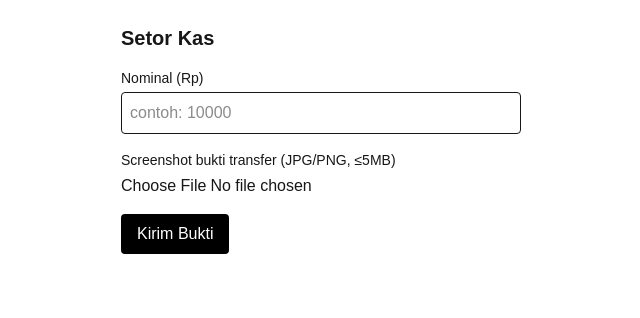
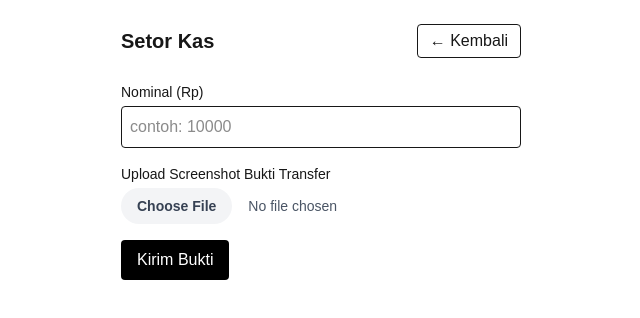
Before and after one commit to eric16644-lang/kas-pemuda, a Next.js app: page /setor in a window 1280 px wide. Shown: the top 318 px of the page, without its empty margins (319-959 px from the left). Built offline with nearby package versions, Linux system fonts and the light colour scheme; no server answers.

Commit message:
feat(setor): add file preview, client-side validation, and Back button

```diff
--- a/src/app/setor/page.tsx
+++ b/src/app/setor/page.tsx
@@ -1,6 +1,7 @@
 'use client'
 
-import { useState } from 'react'
+import { useEffect, useState } from 'react'
+import { useRouter } from 'next/navigation'
 import { createClient } from '@supabase/supabase-js'
 
 const url = process.env.NEXT_PUBLIC_SUPABASE_URL!
@@ -8,20 +9,70 @@ const anon = process.env.NEXT_PUBLIC_SUPABASE_ANON_KEY!
 const supabase = createClient(url, anon)
 
 export default function SetorPage() {
+  const router = useRouter()
   const [amount, setAmount] = useState('')
   const [file, setFile] = useState<File | null>(null)
+  const [previewUrl, setPreviewUrl] = useState<string | null>(null)
   const [loading, setLoading] = useState(false)
   const [msg, setMsg] = useState<string | null>(null)
 
-  const handleSubmit = async (e: React.FormEvent) => {
+  // Buat / hapus object URL untuk preview
+  useEffect(() => {
+    if (!file) {
+      if (previewUrl) {
+        URL.revokeObjectURL(previewUrl)
+        setPreviewUrl(null)
+      }
+      return
+    }
+    const newUrl = URL.createObjectURL(file)
+    setPreviewUrl(newUrl)
+    return () => URL.revokeObjectURL(newUrl)
+  }, [file, previewUrl])
+
+  const onPickFile = (e: React.ChangeEvent<HTMLInputElement>) => {
+    const f = e.target.files?.[0] ?? null
+    setMsg(null)
+
+    if (!f) {
+      setFile(null)
+      return
+    }
+
+    // Validasi tipe file
+    const okTypes = ['image/jpeg', 'image/png']
+    if (!okTypes.includes(f.type)) {
+      setMsg('❌ Format harus JPG atau PNG')
+      e.target.value = '' // reset input
+      return
+    }
+
+    // Validasi ukuran file
+    const max = 5 * 1024 * 1024
+    if (f.size > max) {
+      setMsg('❌ Ukuran maksimal 5MB')
+      e.target.value = '' // reset input
+      return
+    }
+
+    setFile(f)
+  }
+
+  const handleSubmit = async (e: React.FormEvent<HTMLFormElement>) => {
     e.preventDefault()
     setMsg(null)
 
     const { data: sessionRes } = await supabase.auth.getSession()
     const accessToken = sessionRes.session?.access_token
-    if (!accessToken) { setMsg('Silakan login dulu.'); return }
+    if (!accessToken) {
+      setMsg('Silakan login dulu.')
+      return
+    }
 
-    if (!amount || !file) { setMsg('Nominal & screenshot wajib.'); return }
+    if (!amount || !file) {
+      setMsg('Nominal & screenshot wajib.')
+      return
+    }
 
     const form = new FormData()
     form.append('amount', amount)
@@ -37,7 +88,8 @@ export default function SetorPage() {
       const json: { ok?: boolean; error?: string } = await res.json()
       if (!res.ok) throw new Error(json.error || 'Gagal kirim bukti')
       setMsg('✅ Bukti dikirim. Menunggu verifikasi admin.')
-      setAmount(''); setFile(null)
+      setAmount('')
+      setFile(null)
     } catch (err: unknown) {
       const message = err instanceof Error ? err.message : 'Gagal kirim bukti'
       setMsg(`❌ ${message}`)
@@ -47,24 +99,68 @@ export default function SetorPage() {
   }
 
   return (
-    <div className="max-w-md mx-auto p-6">
-      <h1 className="text-xl font-semibold mb-4">Setor Kas</h1>
+    <div className="max-w-md mx-auto p-6 space-y-6">
+      {/* Header + Tombol kembali */}
+      <div className="flex items-center justify-between">
+        <h1 className="text-xl font-semibold">Setor Kas</h1>
+        <button
+          onClick={() => router.push('/kas')}
+          className="px-3 py-1 rounded border"
+        >
+          ← Kembali
+        </button>
+      </div>
+
       <form onSubmit={handleSubmit} className="space-y-4">
         <div>
           <label className="block text-sm mb-1">Nominal (Rp)</label>
-          <input type="number" min="1" step="1" className="w-full border rounded p-2"
-                 value={amount} onChange={(e) => setAmount(e.target.value)} placeholder="contoh: 10000" />
+          <input
+            type="number"
+            min={1}
+            step={1}
+            className="w-full border rounded p-2"
+            value={amount}
+            onChange={(e) => setAmount(e.target.value)}
+            placeholder="contoh: 10000"
+          />
         </div>
+
         <div>
-          <label className="block text-sm mb-1">Screenshot bukti transfer (JPG/PNG, ≤5MB)</label>
-          <input type="file" accept="image/jpeg,image/png"
-                 onChange={(e) => setFile(e.target.files?.[0] || null)} />
+          <label className="block text-sm mb-1">Upload Screenshot Bukti Transfer</label>
+          <input
+            type="file"
+            accept="image/jpeg,image/png"
+            onChange={onPickFile}
+            className="block w-full text-sm text-gray-600
+                       file:mr-4 file:py-2 file:px-4
+                       file:rounded-full file:border-0
+                       file:text-sm file:font-semibold
+                       file:bg-gray-100 file:text-gray-700
+                       hover:file:bg-gray-200"
+          />
+          {/* Preview thumbnail */}
+          {previewUrl && (
+            <div className="mt-3">
+              <div className="text-xs text-gray-500 mb-1">Preview:</div>
+              <img
+                src={previewUrl}
+                alt="Preview bukti transfer"
+                className="w-40 h-40 object-cover rounded border"
+              />
+            </div>
+          )}
         </div>
-        <button type="submit" disabled={loading} className="px-4 py-2 rounded bg-black text-white disabled:opacity-60">
+
+        <button
+          type="submit"
+          disabled={loading}
+          className="px-4 py-2 rounded bg-black text-white disabled:opacity-60"
+        >
           {loading ? 'Mengunggah…' : 'Kirim Bukti'}
         </button>
       </form>
-      {msg && <p className="mt-4 text-sm">{msg}</p>}
+
+      {msg && <p className="mt-2 text-sm">{msg}</p>}
     </div>
   )
 }
```
